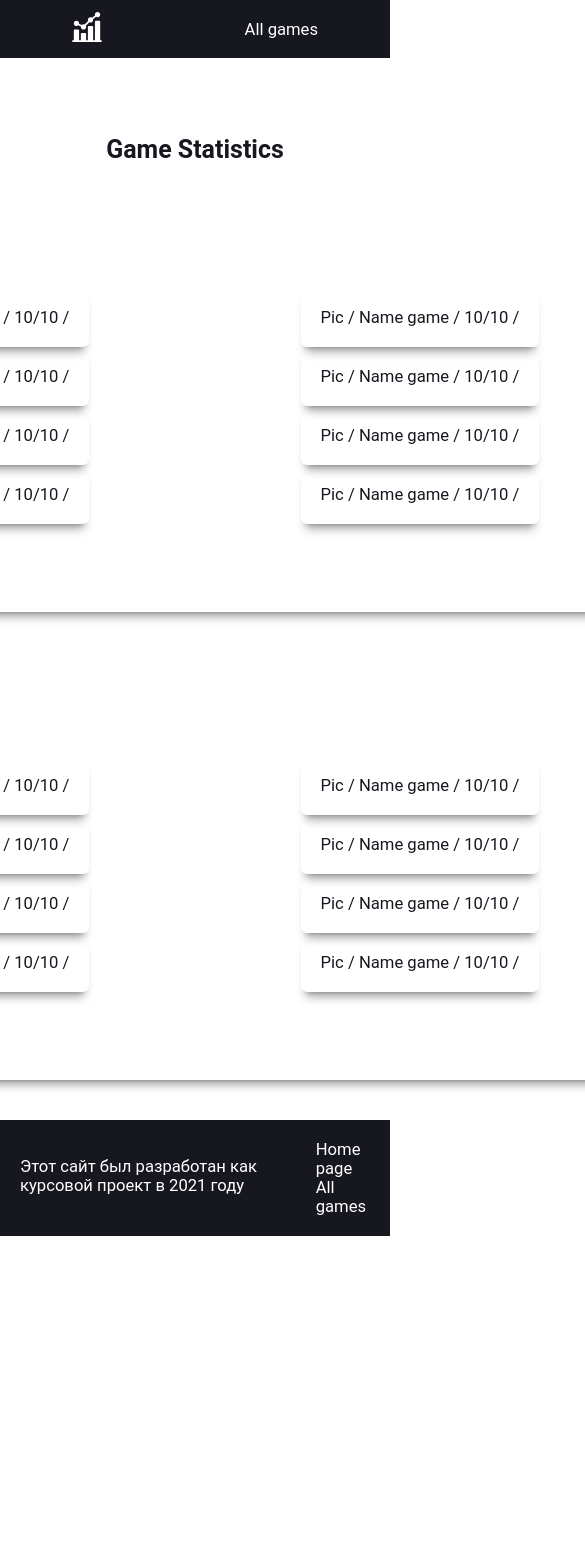
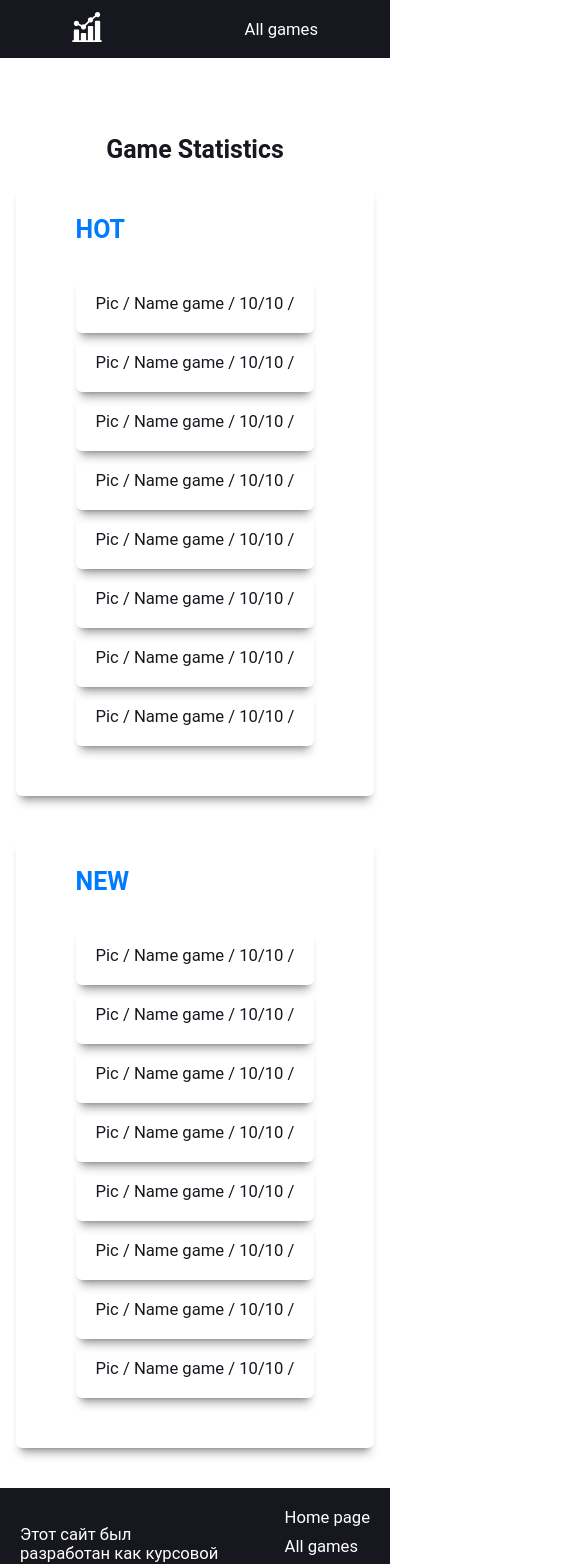
Before and after one commit to game-statistics/React-project, a React (Create React App) app: page / in a window 390 px wide. Shown: the top 1564 px of the page, 585 px wide, since content can reach past the window. Before the commit the page ends 1236 px from the top, so only its background shows below. Built offline with nearby package versions, Linux system fonts and the light colour scheme.

Commit message:
pretty CSS for phone

```diff
--- a/src/App.css
+++ b/src/App.css
@@ -34,6 +34,7 @@
   /* Общие изменения */
 
   header {
+    z-index: 999;
     padding: 12px;
     position: sticky;
     top: 0;
@@ -103,10 +104,16 @@
     flex-direction: column;
   }
 
+  footer section+section {
+    margin-left: 60px;
+  }
+
   footer a {
     color: var(--footer-text);
     text-decoration: none;
     transition: color 0.3s;
+    margin-bottom: 10px;
+    white-space: nowrap;
   }
 
   /* footer .active::after {
@@ -136,9 +143,7 @@
   }
 
   .box {
-    height: 380px;
-    width: 900px;
-    padding: 24px;
+    padding: 10px 60px 50px 60px;
     margin-bottom: 40px;
     /* border: 1px solid var(--text); */
     border-radius: 6px;
@@ -147,6 +152,7 @@
 
   h2 {
     position: absolute;
+    color: var(--text-hovered);
     text-transform: uppercase;
   }
 
@@ -155,6 +161,14 @@
     display: flex;
     flex-direction: row;
     justify-content: space-around;
+  }
+
+  @media (max-width: 600px) {
+    .games {
+      display: flex;
+      flex-direction: column;
+      justify-content: space-around;
+    }
   }
 
   .games-column {
```
